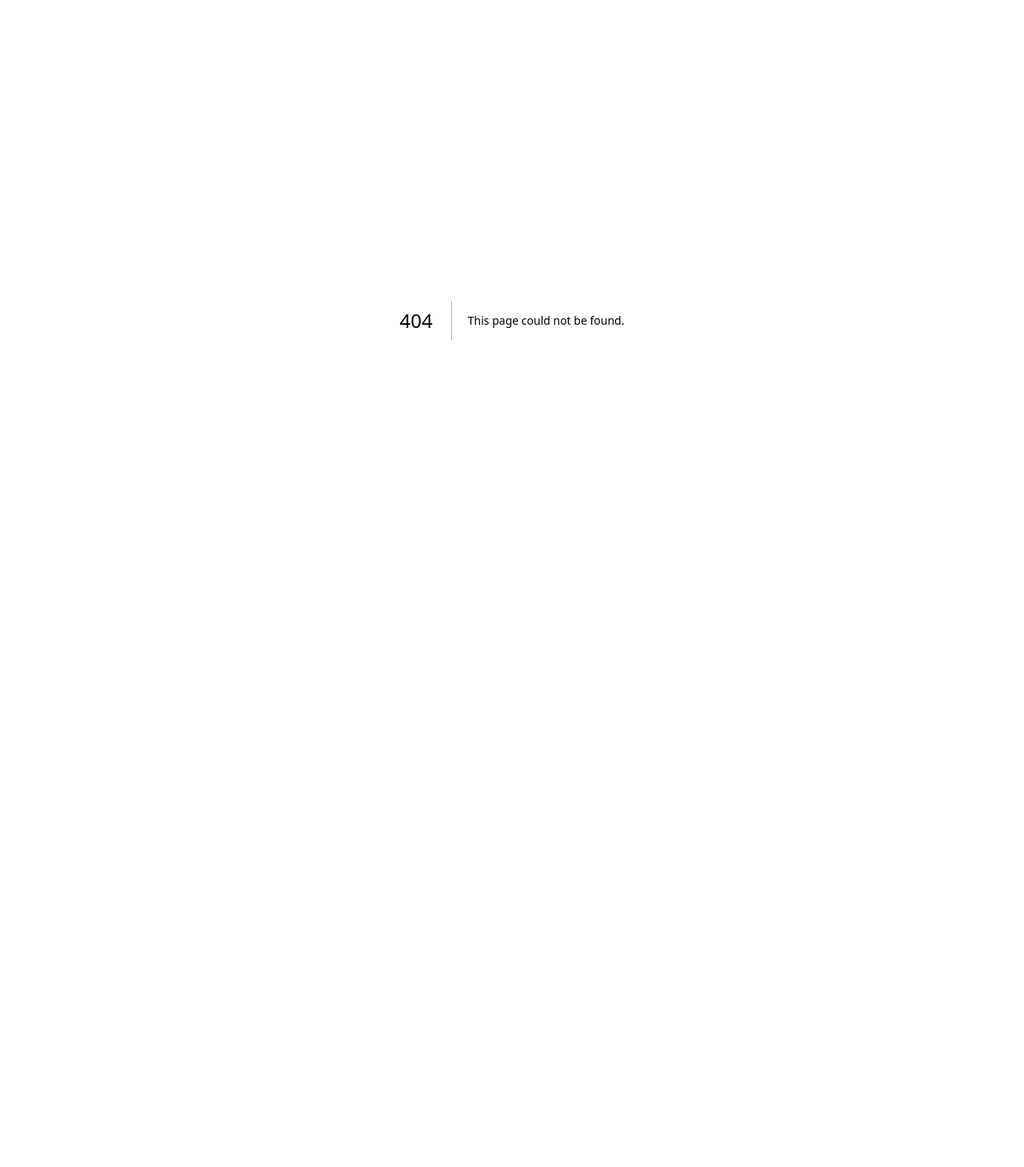
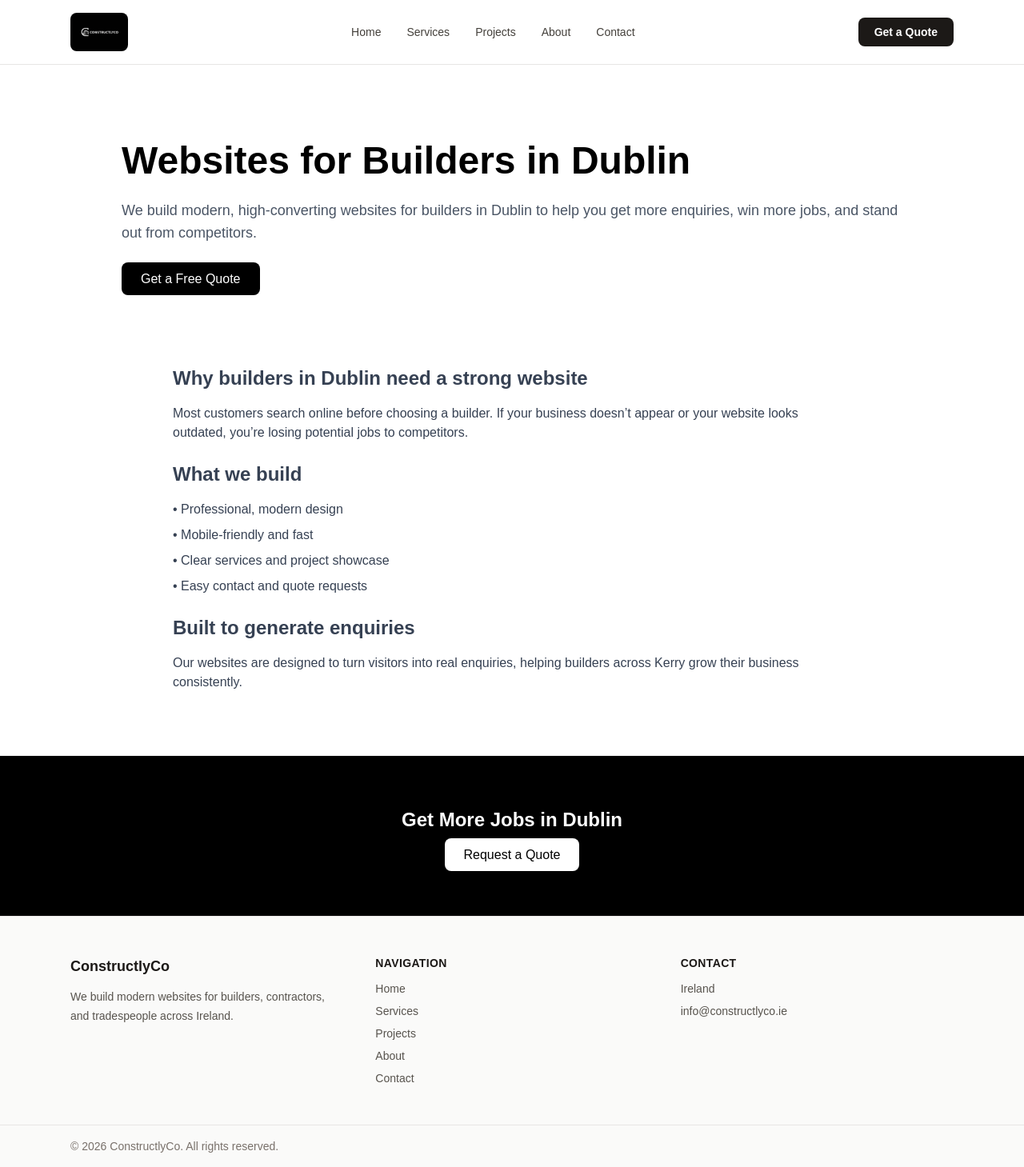
Before and after one commit to EvanM7/constructlyco, a Next.js app: page /builder-websites-dublin in a window 1280 px wide. Before the commit this address had no page. Shown: the whole page at 80% size. Before the commit the page ends 800 px from the top, so only its background shows below. Built offline with nearby package versions, Linux system fonts and the light colour scheme.

Commit message:
Add Dublin builder SEO page

```diff
--- /dev/null
+++ b/app/builder-websites-dublin/page.tsx
@@ -0,0 +1,70 @@
+import Navbar from "@/components/Navbar";
+import Footer from "@/components/Footer";
+import Link from "next/link";
+
+export default function BuilderWebsitesKerry() {
+  return (
+    <main className="bg-white text-black">
+      <Navbar />
+
+      {/* HERO */}
+      <section className="max-w-5xl mx-auto px-6 py-24">
+        <h1 className="text-4xl md:text-5xl font-bold mb-6">
+          Websites for Builders in Dublin
+        </h1>
+        <p className="text-lg text-gray-600 mb-8">
+          We build modern, high-converting websites for builders in Dublin to help you get more enquiries, win more jobs, and stand out from competitors.
+        </p>
+
+        <Link
+          href="/contact"
+          className="bg-black text-white px-6 py-3 rounded-lg"
+        >
+          Get a Free Quote
+        </Link>
+      </section>
+
+      {/* CONTENT */}
+      <section className="max-w-4xl mx-auto px-6 pb-20 text-gray-700">
+        <h2 className="text-2xl font-semibold mb-4">
+          Why builders in Dublin need a strong website
+        </h2>
+        <p className="mb-6">
+          Most customers search online before choosing a builder. If your business doesn’t appear or your website looks outdated, you’re losing potential jobs to competitors.
+        </p>
+
+        <h2 className="text-2xl font-semibold mb-4">
+          What we build
+        </h2>
+        <ul className="space-y-2 mb-6">
+          <li>• Professional, modern design</li>
+          <li>• Mobile-friendly and fast</li>
+          <li>• Clear services and project showcase</li>
+          <li>• Easy contact and quote requests</li>
+        </ul>
+
+        <h2 className="text-2xl font-semibold mb-4">
+          Built to generate enquiries
+        </h2>
+        <p>
+          Our websites are designed to turn visitors into real enquiries, helping builders across Kerry grow their business consistently.
+        </p>
+      </section>
+
+      {/* CTA */}
+      <section className="bg-black text-white py-16 text-center">
+        <h2 className="text-2xl font-bold mb-4">
+          Get More Jobs in Dublin
+        </h2>
+        <Link
+          href="/contact"
+          className="bg-white text-black px-6 py-3 rounded-lg"
+        >
+          Request a Quote
+        </Link>
+      </section>
+
+      <Footer />
+    </main>
+  );
+}
--- a/app/sitemap.ts
+++ b/app/sitemap.ts
@@ -24,5 +24,9 @@ export default function sitemap() {
         url: "https://constructlyco.ie/builder-websites-kerry",
          lastModified: new Date(),
     },
+    {
+        url: "https://constructlyco.ie/builder-websites-dublin",
+         lastModified: new Date(),
+    },
   ];
 }
```
